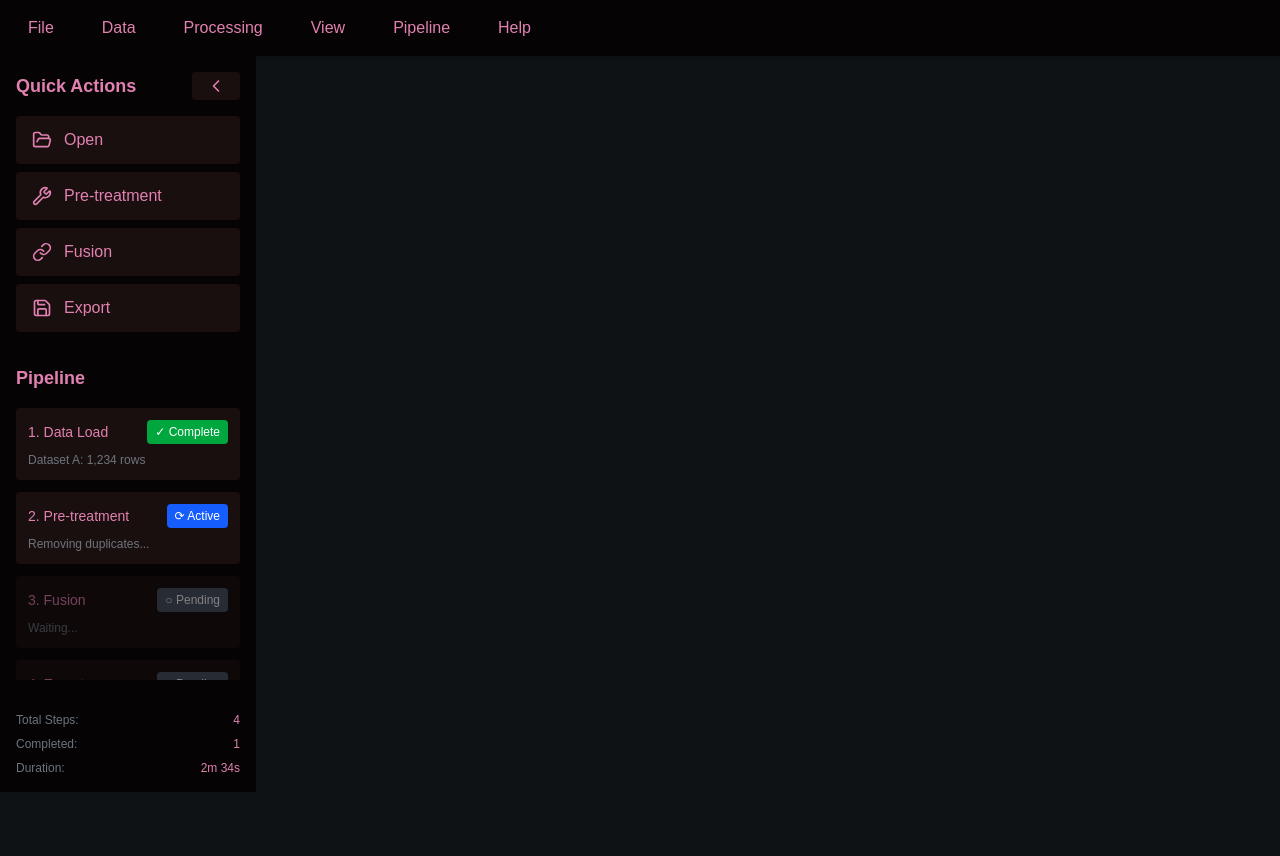
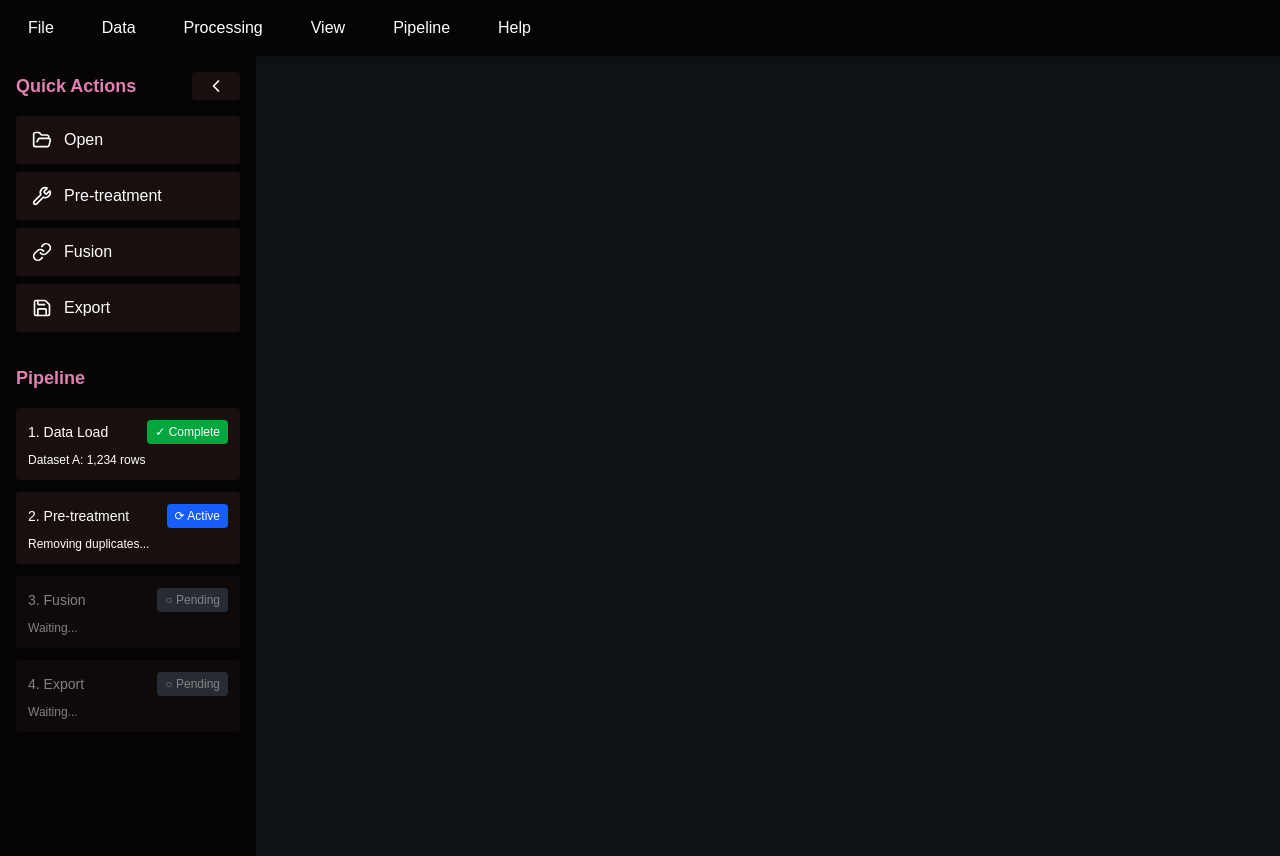
Before and after one commit to mohameddn988/WareHouse, a Next.js app in the folder next/: page / in a window 1280 px wide. Before the commit the page ends 800 px from the top, so only its background shows below. Built offline with nearby package versions, Linux system fonts and the light colour scheme.

Commit message:
Update color variables in globals.css and adjust LeftRail component layout

```diff
--- a/next/src/app/globals.css
+++ b/next/src/app/globals.css
@@ -18,9 +18,9 @@
     --color-background-tertiary: #E281B1;
 
     /* Text Colors */
-    --color-text: #E281B1;
+    --color-text: #FFFFFF;
     --color-text-secondary: #6c757d;
-    --color-text-light: #FFFFFF;
+    --color-text-light: #050304;
 
     /* Border & Accent Colors */
     --color-border: #e0e0e0;
--- a/next/src/app/layout.tsx
+++ b/next/src/app/layout.tsx
@@ -30,7 +30,7 @@ export default function RootLayout({
         className={`${geistSans.variable} ${geistMono.variable} antialiased h-screen overflow-hidden`}
       >
         <Header />
-        <main className="flex h-[calc(100vh-64px)] overflow-hidden">
+        <main className="flex overflow-hidden">
           <LeftRail />
           {children}
         </main>
--- a/next/src/components/layout/left-rail.tsx
+++ b/next/src/components/layout/left-rail.tsx
@@ -23,7 +23,7 @@ const LeftRail: React.FC<LeftRailProps> = ({ onActionClick }) => {
   const [isCollapsed, setIsCollapsed] = useState(false);
 
   useShortcuts({
-    "ctrl+shift+b": () => setIsCollapsed(!isCollapsed),
+    "ctrl+b": () => setIsCollapsed(!isCollapsed),
   });
   const quickActions = [
     { id: "open", label: "Open", icon: FolderOpen },
@@ -77,7 +77,7 @@ const LeftRail: React.FC<LeftRailProps> = ({ onActionClick }) => {
     <aside
       className={`${
         isCollapsed ? "w-20" : "w-64"
-      } bg-[var(--color-primary)] text-[var(--color-text)] flex flex-col overflow-hidden transition-[width] duration-300`}
+      } h-screen bg-[var(--color-primary)] text-[var(--color-text)] flex flex-col overflow-hidden`}
     >
       {/* Quick Actions Section */}
       <div className="p-4 flex-shrink-0">
@@ -181,7 +181,7 @@ const LeftRail: React.FC<LeftRailProps> = ({ onActionClick }) => {
                 )}
               </div>
               <div
-                className={`text-xs text-[var(--color-text-secondary)] transition-opacity duration-300 ${
+                className={`text-xs text-[var(--color-text)] transition-opacity duration-300 ${
                   isCollapsed ? "opacity-0 hidden" : "opacity-100 delay-150"
                 }`}
               >
@@ -191,33 +191,7 @@ const LeftRail: React.FC<LeftRailProps> = ({ onActionClick }) => {
           ))}
         </div>
 
-        {/* Pipeline Stats */}
-        <div
-          className={`mt-4 pt-4 flex-shrink-0 transition-opacity duration-300 ${
-            isCollapsed ? "opacity-0 hidden" : "opacity-100 delay-150"
-          }`}
-        >
-          <div className="text-xs space-y-2">
-            <div className="flex justify-between">
-              <span className="text-[var(--color-text-secondary)]">
-                Total Steps:
-              </span>
-              <span className="font-medium">4</span>
-            </div>
-            <div className="flex justify-between">
-              <span className="text-[var(--color-text-secondary)]">
-                Completed:
-              </span>
-              <span className="font-medium">1</span>
-            </div>
-            <div className="flex justify-between">
-              <span className="text-[var(--color-text-secondary)]">
-                Duration:
-              </span>
-              <span className="font-medium">2m 34s</span>
-            </div>
-          </div>
-        </div>
+
       </div>
     </aside>
   );
```
